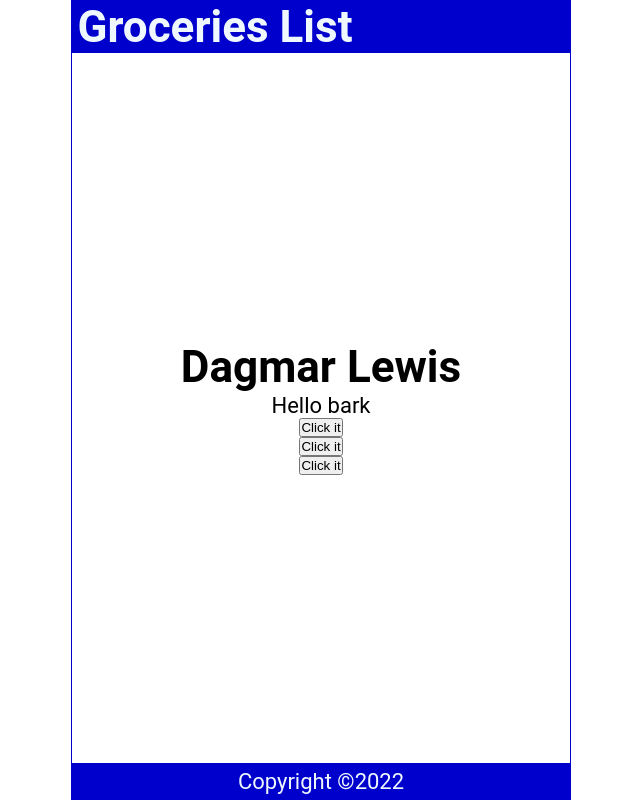
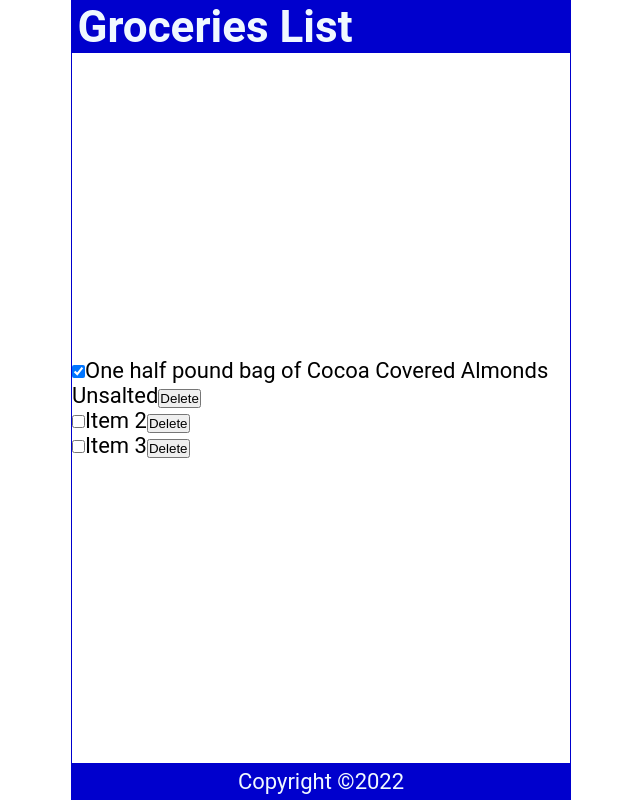
Before and after one commit to dagmar-dev/01project, a React (Create React App) app: page / in a window 1280 px wide. Shown: the whole page, without its empty margins (319-959 px from the left). Built offline with nearby package versions, Linux system fonts and the light colour scheme.

Commit message:
created react list

```diff
--- a/src/Content.js
+++ b/src/Content.js
@@ -1,29 +1,36 @@
 import React from 'react'
+import { useState } from 'react'
 
-function Content() {
-    const handleNameChange = () => {
-        const names = ['dark', 'bark', 'lark']
-        const int = Math.floor(Math.random() * 3)
-        return names[int]
-    }
-    const handleClick = () => {
-        console.log('you clicked it')
-    }
-    const handleClick2 = (name) => {
-        console.log(`${name}you clicked it`)
-    }
-
-    const handleClick3 = (e) => {
-        console.log(e.target.innerText)
-    }
+const Content = () => {
+    const [items, setItems] = useState([
+        {
+            id: 1,
+            checked: true,
+            item: 'One half pound bag of Cocoa Covered Almonds Unsalted',
+        },
+        {
+            id: 2,
+            checked: false,
+            item: 'Item 2',
+        },
+        {
+            id: 3,
+            checked: false,
+            item: 'Item 3',
+        },
+    ])
 
     return (
         <main>
-            <h1>Dagmar Lewis</h1>
-            <p>Hello {handleNameChange()}</p>
-            <button onClick={(handleClick)}>Click it</button>
-            <button onClick={(()=> handleClick2('Dagmar'))}>Click it</button>
-            <button onClick={((e)=> handleClick3(e))}>Click it</button>
+            <ul>
+                {items.map((item) => (
+                    <li className="item" key={item.id}>
+                        <input type="checkbox" checked={item.checked} />
+                        <label>{item.item}</label>
+                        <button>Delete</button>
+                    </li>
+                ))}
+            </ul>
         </main>
     )
 }
```
